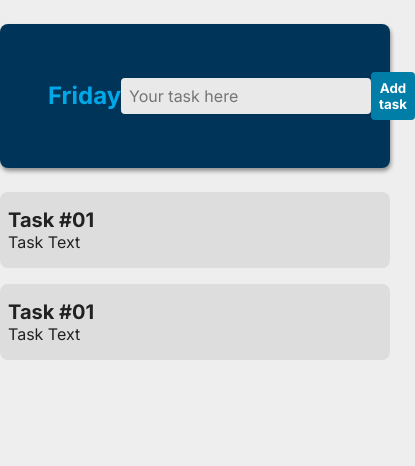
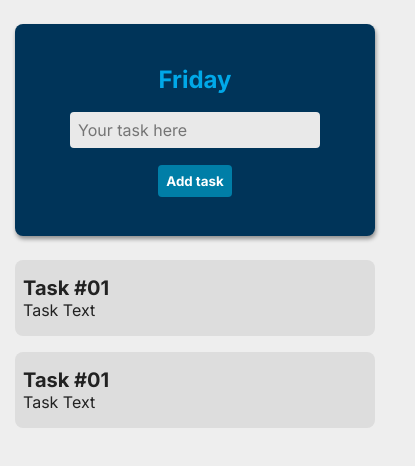
Before and after one commit to gabrielcaamargo/TaskRemember, a React (Vite) app: page / in a window 390 px wide. Shown: the top 466 px of the page, 415 px wide, since content can reach past the window. Built offline with nearby package versions, Linux system fonts and the light colour scheme.

Commit message:
fix(header): adjusted header responsiveness

```diff
--- a/src/assets/styles/global.js
+++ b/src/assets/styles/global.js
@@ -13,6 +13,7 @@ export default createGlobalStyle`
     width: 100%;
     margin: auto;
     background-color: #EEE;
+    padding: 0 15px;
   }
 
   button{
--- a/src/components/Header/styles.js
+++ b/src/components/Header/styles.js
@@ -60,4 +60,11 @@ export const HeaderWrapper = styled.header`
       border: 2.5px solid ${({ theme }) => theme.colors.blue.lighter};
     }
   }
+
+  @media (max-width: 610px){
+    flex-direction: column;
+    justify-content: center;
+    line-height: 64px;
+    padding: 24px;
+  }
 `;
```
